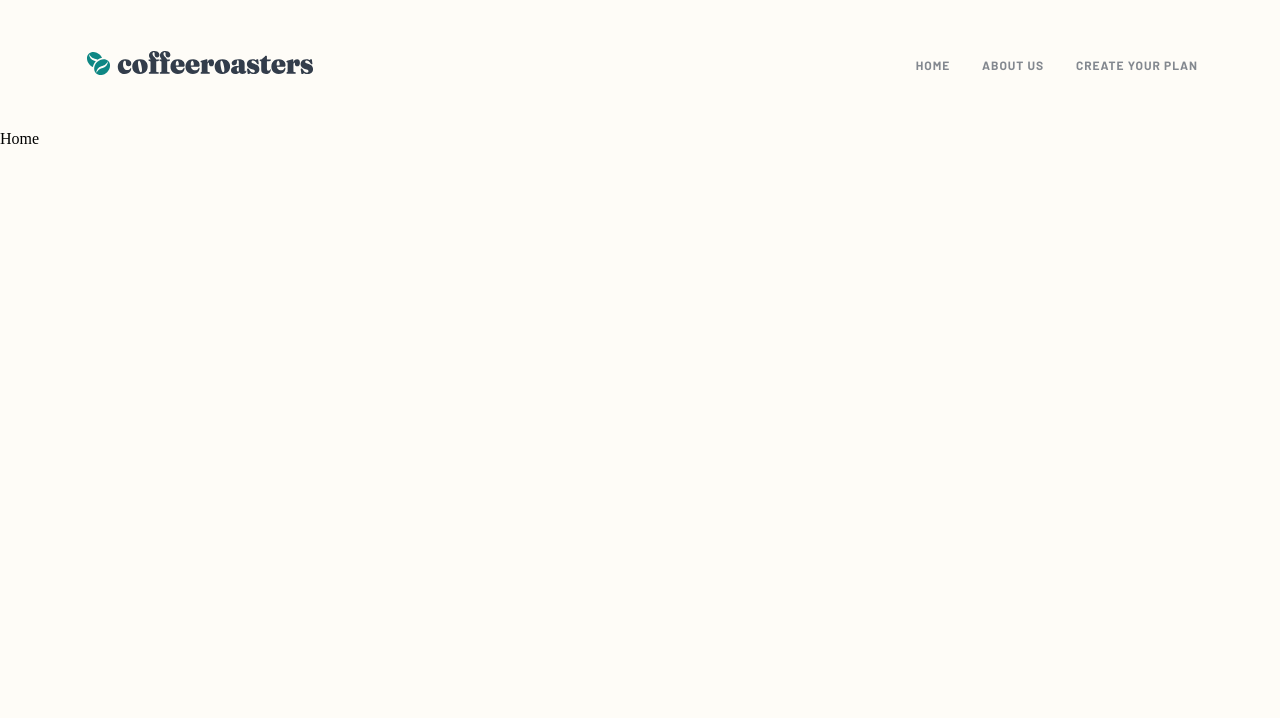
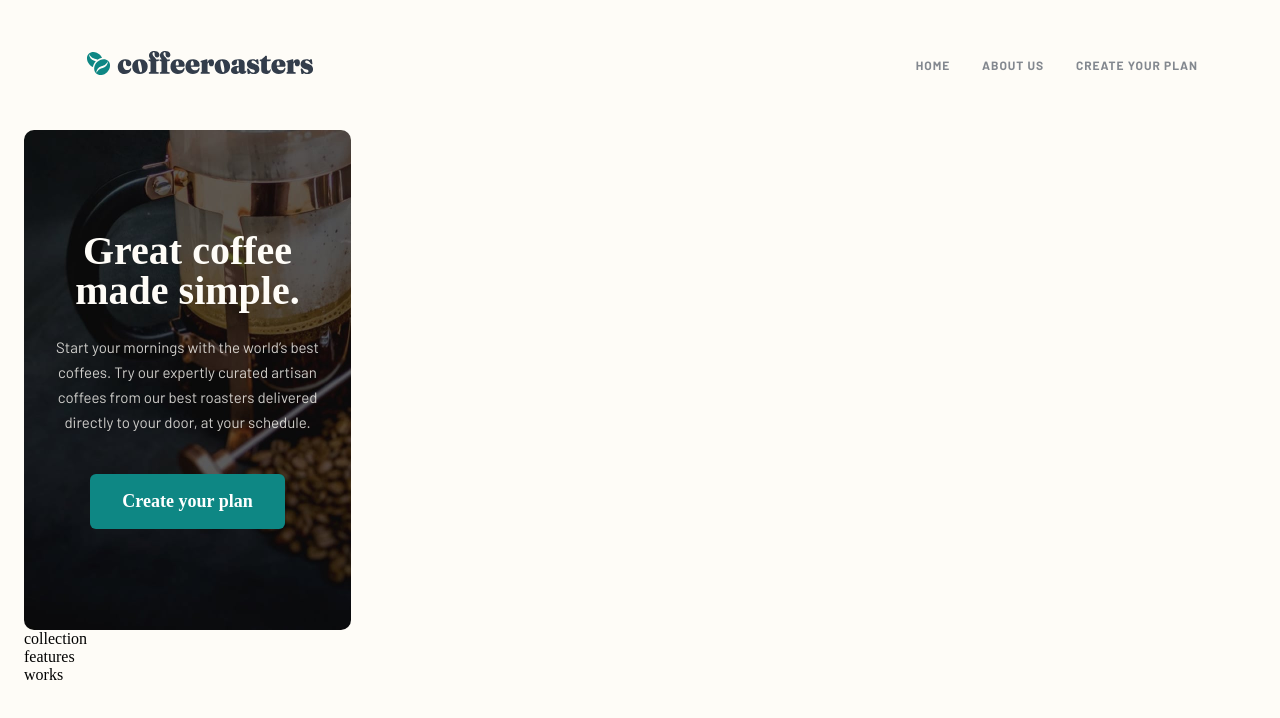
Before and after one commit to caarlosdamian/coffeeroasters-subscription-site, a React (Vite) app: page / in a window 1280 px wide. Shown: the top 718 px of the page. Built offline with nearby package versions, Linux system fonts and the light colour scheme.

Commit message:
feat(home): added home hero section

```diff
--- /dev/null
+++ b/src/components/button/Button.scss
@@ -0,0 +1,23 @@
+@use '../../tokens/index.scss' as tokens;
+
+.button {
+  background: tokens.$dark-cyan;
+  border-radius: tokens.$border-radius-6;
+  border: none;
+  color: tokens.$white;
+  cursor: pointer;
+  padding: tokens.$spacing-15 tokens.$spacing-32;
+  @include tokens.font(
+    tokens.$font-size-18,
+    tokens.$font-weight-900,
+    tokens.$line-height-25,
+    tokens.$font-family-fraunces-9
+  );
+  &:hover {
+    background: tokens.$light-cyan;
+  }
+  &:disabled {
+    background: tokens.$light-grey;
+    cursor: not-allowed;
+  }
+}
--- /dev/null
+++ b/src/components/button/Button.tsx
@@ -0,0 +1,14 @@
+import React, { ButtonHTMLAttributes } from 'react';
+import './Button.scss';
+
+interface ButtonProps extends ButtonHTMLAttributes<HTMLButtonElement> {
+  label: string;
+}
+
+export const Button = ({ label, className, ...rest }: ButtonProps) => {
+  return (
+    <button className="button" {...rest}>
+      {label}
+    </button>
+  );
+};
--- a/src/pages/home/Home.scss
+++ b/src/pages/home/Home.scss
@@ -1,6 +1,48 @@
+@use '../../tokens/index.scss' as tokens;
+
 .home {
-  background: #fefcf7;
+  background: tokens.$light-cream;
+  min-height: 100vh;
+  padding: 0 tokens.$padding-spaicing-24;
+  position: relative;
   z-index: 1;
-  position: relative;
-  min-height: 100vh;
+
+  .hero {
+    align-items: center;
+    background-image: url('../../assets/home/mobile/image-hero-coffeepress.jpg');
+    background-repeat: no-repeat;
+    background-size: cover;
+    border-radius: 10px;
+    display: flex;
+    flex-direction: column;
+    gap: tokens.$spacing-24;
+    height: 500px;
+    justify-content: center;
+    padding: tokens.$padding-spaicing-24;
+    width: 327px;
+
+    &__title {
+      color: #fefcf7;
+      text-align: center;
+      @include tokens.font(
+        tokens.$font-size-40,
+        tokens.$font-weight-900,
+        tokens.$line-height-40,
+        tokens.$font-family-fraunces-9
+      );
+    }
+    &__subtitle {
+      color: #fefcf7;
+      margin-bottom: 15px;
+      mix-blend-mode: normal;
+      opacity: 0.8;
+      text-align: center;
+      @include tokens.font(
+        tokens.$font-size-15,
+        tokens.$font-weight-400,
+        tokens.$line-height-25,
+        tokens.$font-family-barlow
+      );
+    }
+  }
 }
--- a/src/pages/home/Home.tsx
+++ b/src/pages/home/Home.tsx
@@ -1,8 +1,22 @@
-import React from 'react'
-import './Home.scss'
+import React from 'react';
+import './Home.scss';
+import { Button } from '../../components/button/Button';
 
 export const Home = () => {
   return (
-    <div className='home'>Home</div>
-  )
-}
+    <div className="home">
+      <div className="hero">
+        <span className="hero__title">Great coffee made simple.</span>
+        <span className="hero__subtitle">
+          Start your mornings with the world’s best coffees. Try our expertly
+          curated artisan coffees from our best roasters delivered directly to
+          your door, at your schedule.
+        </span>
+        <Button label="Create your plan" />
+      </div>
+      <div className="collection">collection</div>
+      <div className="features">features</div>
+      <div className="works">works</div>
+    </div>
+  );
+};
--- a/src/tokens/colors.scss
+++ b/src/tokens/colors.scss
@@ -2,4 +2,7 @@ $dark-cyan: #0e8784;
 $dark-grey-blue: #333d4b;
 $pale-orange: #fdd6ba;
 $light-cream: #fefcf7;
+$light-cyan: #66D2CF;
+$light-grey: #E2DEDB;
 $grey: #83888f;
+$white: #fff;
--- a/src/tokens/fonts.scss
+++ b/src/tokens/fonts.scss
@@ -1,6 +1,7 @@
 @use './mixings.scss' as mixin;
 
 $font-family-fraunces: 'Fraunces';
+$font-family-fraunces-9: 'Fraunces 9pt';
 $font-family-barlow: 'Barlow';
 
 $font-weight-900: 900;
@@ -19,6 +20,7 @@ $font-size-24: 1.5rem;
 $font-size-20: 1.25rem;
 $font-size-18: 1.125rem;
 $font-size-16: 1rem;
+$font-size-15: 0.938rem;
 $font-size-14: 0.875rem;
 $font-size-12: 0.75rem;
 $font-size-11: 0.688rem;
@@ -27,11 +29,13 @@ $line-height-88: 5.5rem;
 $line-height-72: 4.5rem;
 $line-height-56: 3.5rem;
 $line-height-48: 3rem;
+$line-height-40: 2.5rem;
 $line-height-38: 2.375rem;
 $line-height-36: 2.25rem;
 $line-height-32: 2rem;
 $line-height-28: 1.75rem;
 $line-height-26: 1.625rem;
+$line-height-25: 1.563rem;
 $line-height-24: 1.5rem;
 $line-height-22: 1.375rem;
 $line-height-20: 1.25rem;
--- a/src/tokens/spacing.scss
+++ b/src/tokens/spacing.scss
@@ -1,4 +1,3 @@
-
 $padding-spaicing-355: 22.188rem;
 $padding-spaicing-79: 4.938rem;
 $padding-spaicing-64: 4rem;
@@ -19,6 +18,7 @@ $spacing-6: 0.375rem;
 $spacing-8: 0.5rem;
 $spacing-12: 0.75rem;
 $spacing-16: 1rem;
+$spacing-15: 0.938rem;
 $spacing-18: 1.125rem;
 $spacing-20: 1.25rem;
 $spacing-24: 1.5rem;
@@ -29,6 +29,7 @@ $spacing-48: 3rem;
 
 // border-radius
 $border-radius-4: 0.25rem;
+$border-radius-6: 0.375rem;
 $border-radius-8: 0.5rem;
 $border-radius-16: 1rem;
 $border-radius-24: 1.5rem;
```
